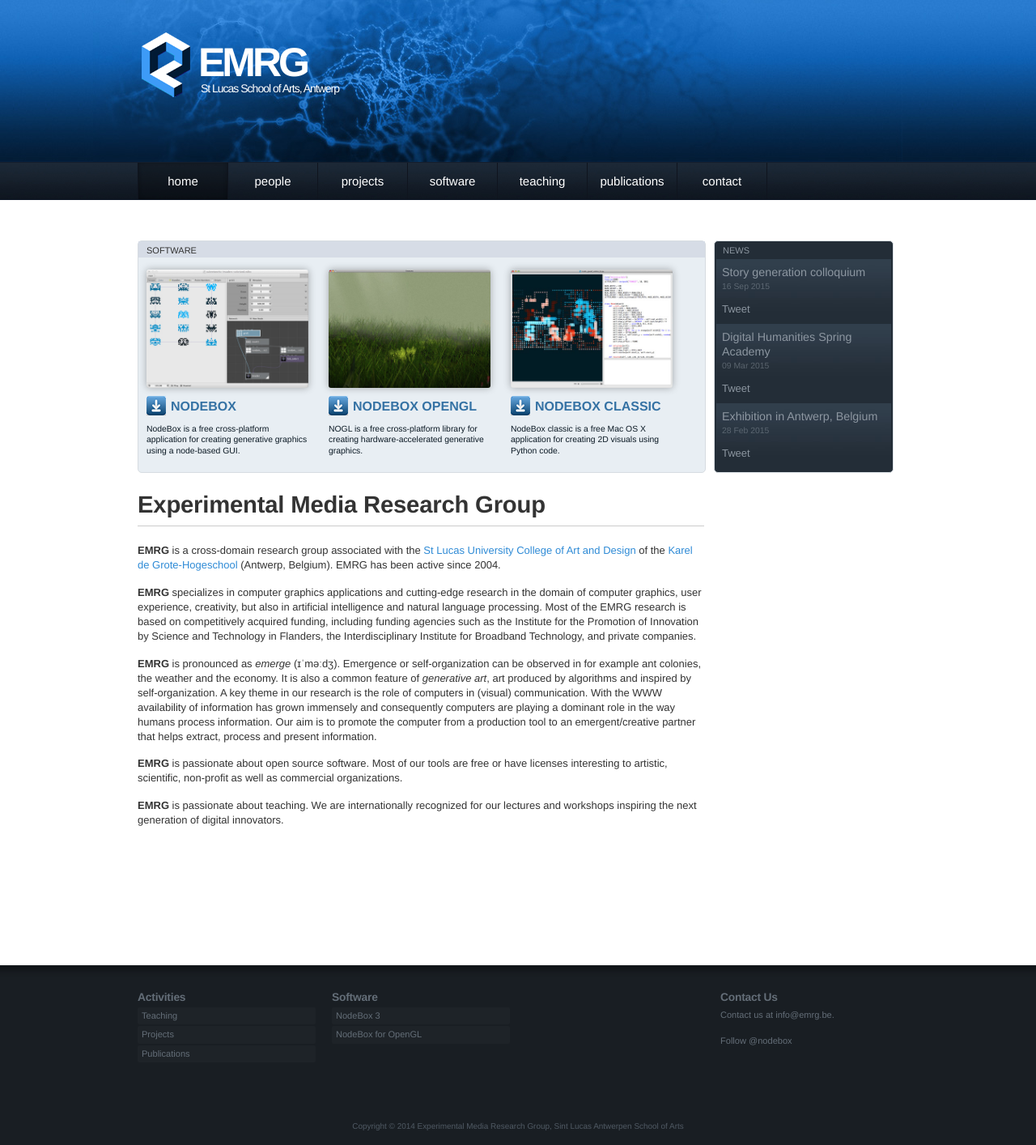
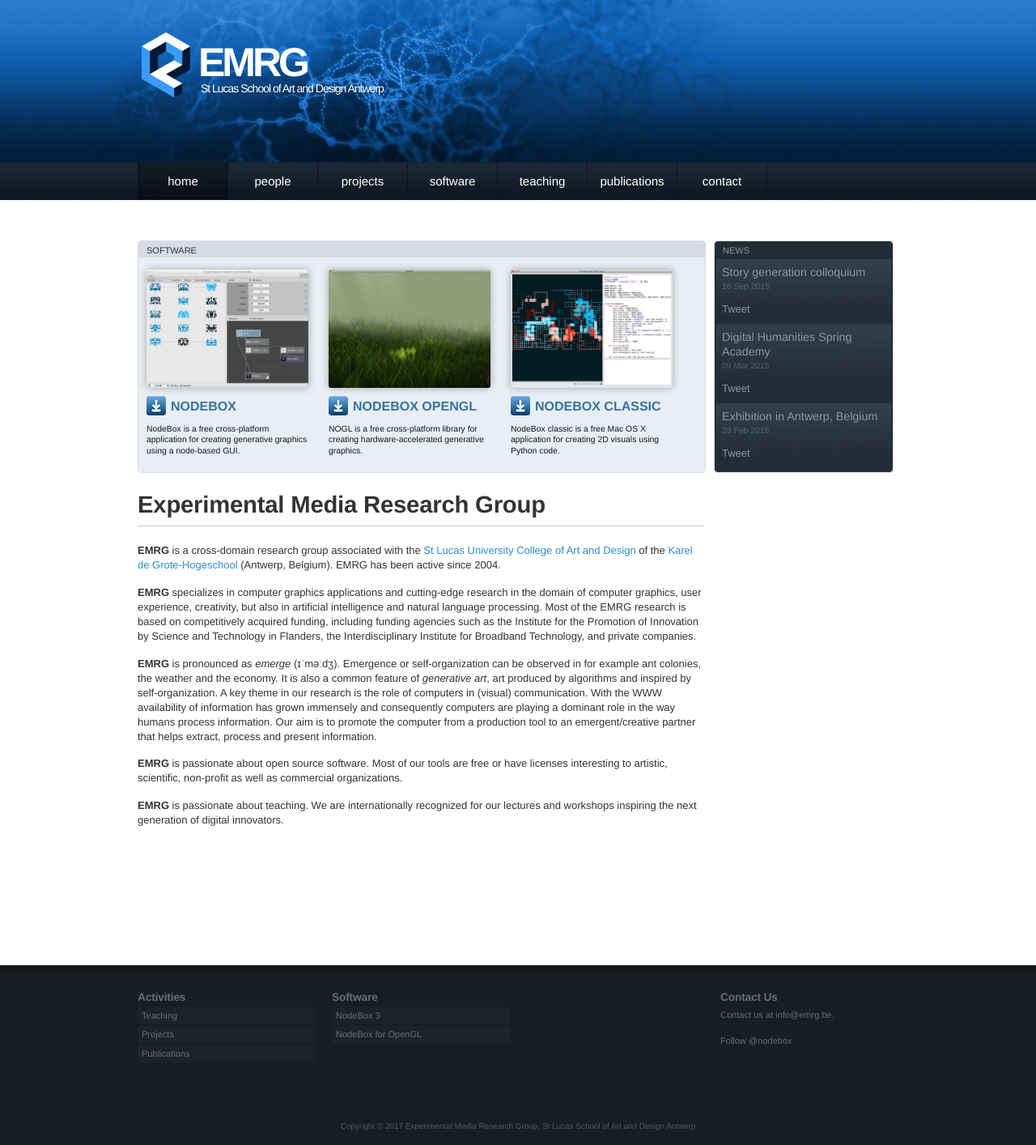
Before and after one commit to nodebox/emrg.be, a Jekyll site: the page built from index.md, in a window 1280 px wide. Shown: the whole page at 81% size. Built offline with Jekyll 4.4.1, drawn with Linux system fonts in a browser that asks for light colours; nearby versions of some CDN libraries; comment, search, counter and statistics services are not loaded.

Commit message:
Automatically update date, fix SLA links.

```diff
--- a/_layouts/base.html
+++ b/_layouts/base.html
@@ -26,7 +26,7 @@
     <div class="sixteen columns">
       <a class="logo" target="_top" href="/"><img src="/media/img/emrg-icon.png" alt="EMRG Icon"></a>
       <h1>EMRG</h1>
-      <h2>&nbsp;<a target="_new" href="http://sintlucasantwerpen.be">St Lucas School of Arts, Antwerp</a></h2>
+      <h2>&nbsp;<a target="_new" href="https://www.sintlucasantwerpen.be/">St Lucas School of Art and Design Antwerp</a></h2>
     </div>
   </div>
 </header>
@@ -80,7 +80,7 @@
       <script>!function(d,s,id){var js,fjs=d.getElementsByTagName(s)[0];if(!d.getElementById(id)){js=d.createElement(s);js.id=id;js.src="//platform.twitter.com/widgets.js";fjs.parentNode.insertBefore(js,fjs);}}(document,"script","twitter-wjs");</script>
     </div>
     <div class="sixteen columns copyright">
-      <p><small>Copyright &copy; 2014 Experimental Media Research Group, Sint Lucas Antwerpen School of Arts</small></p>
+      <p><small>Copyright &copy; {{ site.time | date: '%Y' }} Experimental Media Research Group, St Lucas School of Art and Design Antwerp</small></p>
     </div>
   </div>
 </footer> <!-- #footer -->
```
